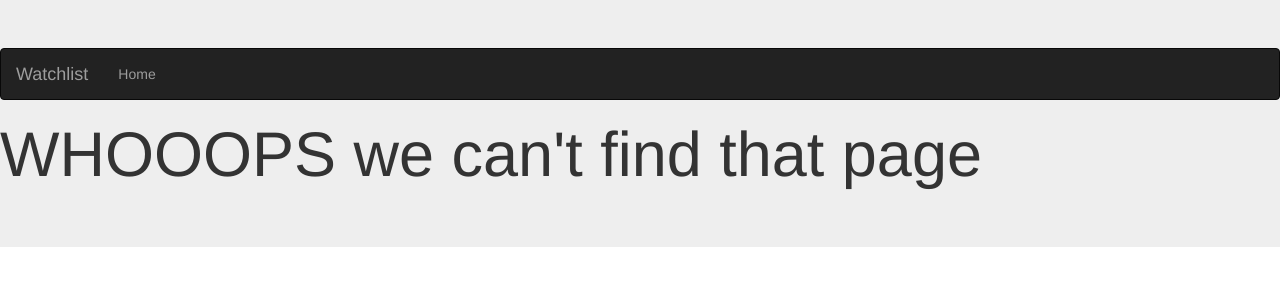
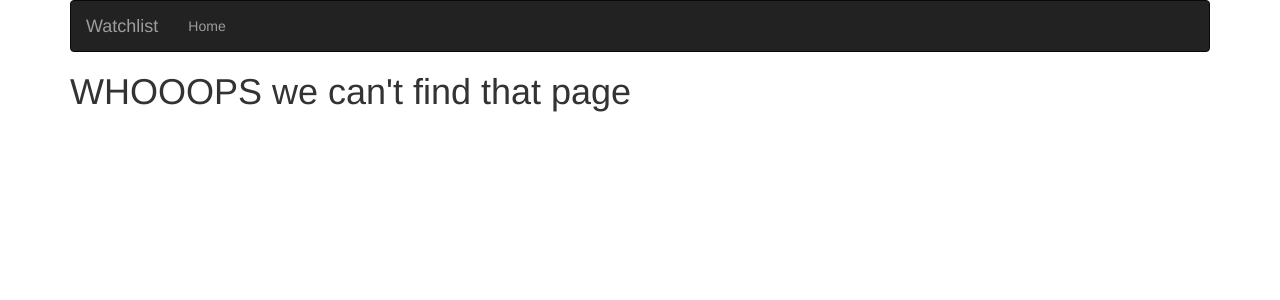
Before and after one commit to David5627/movie-list, a Flask app: template app/templates/fourOwfour.html in a window 1280 px wide. Shown: the top 300 px of the page. Run offline with Flask 2, Linux system fonts and the light colour scheme; the template is opened without the code that fills it, so the values that code supplies are empty; parts of the project's set-up code (start-up, migrations or seed data) failed here and were passed over; some libraries are stand-ins or nearby versions.

```diff
--- a/app/templates/base.html
+++ b/app/templates/base.html
@@ -4,7 +4,7 @@
 <head>
 
 <body>
-    <div class="jumbotron">
+    <div class="container">
         {% extends 'bootstrap/base.html'%}
 
         <!-- Navbar block  -->
```
